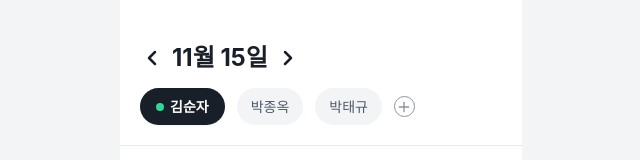
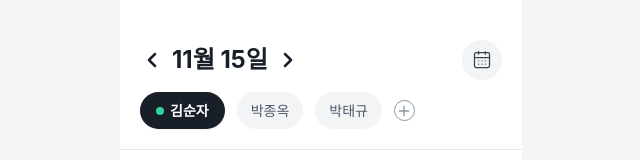
Before and after one commit to Line4Thon-Team24/TTAREUREUNG-CLIENT, a React (Vite) app: page /schedule in a window 1280 px wide. Shown: the top 160 px of the page, without its empty margins (319-959 px from the left). Built offline with nearby package versions, Linux system fonts and the light colour scheme; a web font is replaced by a local one.

Commit message:
feat: 복용 일정 날짜 헤더에 달력 보기 버튼 노출

```diff
--- a/src/components/schedule/DateNavigator.tsx
+++ b/src/components/schedule/DateNavigator.tsx
@@ -39,8 +39,7 @@ export default function DateNavigator({
           <ChevronRight size={24} strokeWidth={2.5} aria-hidden />
         </button>
       </div>
-      {/* 달력 화면이 연결된 경우에만 버튼 노출 */}
-      {onCalendarClick && (
+      {/* 달력 보기 버튼 (월 달력 화면은 다음 단계에서 연결) */}
       <button
         type="button"
         aria-label="달력 보기"
@@ -49,7 +48,6 @@ export default function DateNavigator({
       >
         <CalendarDays size={20} strokeWidth={1.5} aria-hidden />
       </button>
-      )}
     </header>
   );
 }
```
Lines whose indentation alone changed are shown as unchanged.
